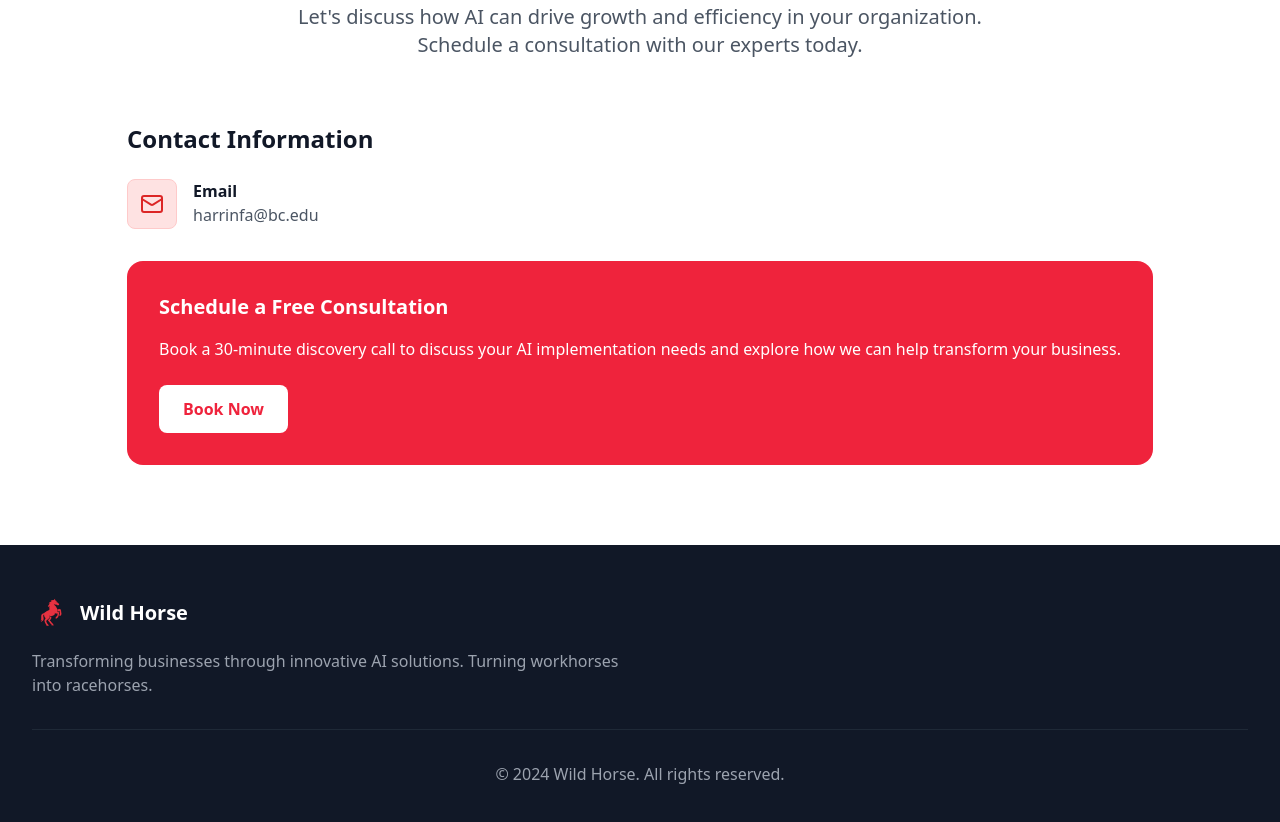
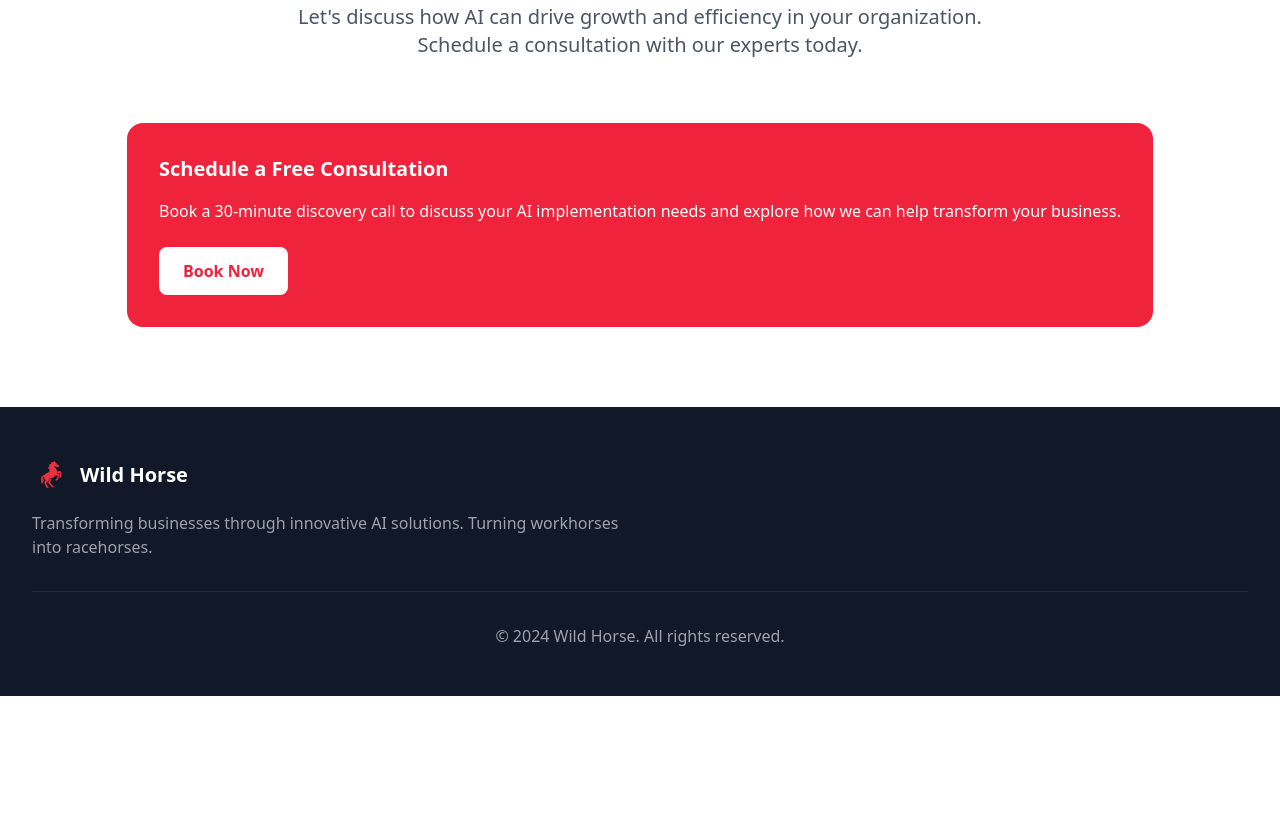
Before and after one commit to bardooley/boltapp, a React (Vite) app: page / in a window 1280 px wide. Shown: the part 3060-3882 px from the top of the page. After the commit the page ends 3756 px from the top, so only its background shows below. Built offline with nearby package versions, Linux system fonts and the light colour scheme.

Commit message:
Remove contact information section

```diff
--- a/src/components/Contact.tsx
+++ b/src/components/Contact.tsx
@@ -39,22 +39,7 @@ const Contact = () => {
 
       <div className="flex justify-center">
 
-          {/* Contact Information */}
           <div className="space-y-8">
-            <div>
-              <h3 className="text-2xl font-bold text-gray-900 mb-6">Contact Information</h3>
-              <div className="space-y-6">
-                <div className="flex items-start space-x-4">
-                  <div className="bg-red-100 p-3 rounded-lg border border-red-200">
-                    <Mail className="h-6 w-6 text-red-600" />
-                  </div>
-                  <div>
-                    <h4 className="font-semibold text-gray-900">Email</h4>
-                    <p className="text-gray-600">harrinfa@bc.edu</p>
-                  </div>
-                </div>
-              </div>
-            </div>
 
             {/* CTA Box */}
             <div className="rounded-2xl p-8 text-white" style={{backgroundColor: '#EF233C'}}>
```
